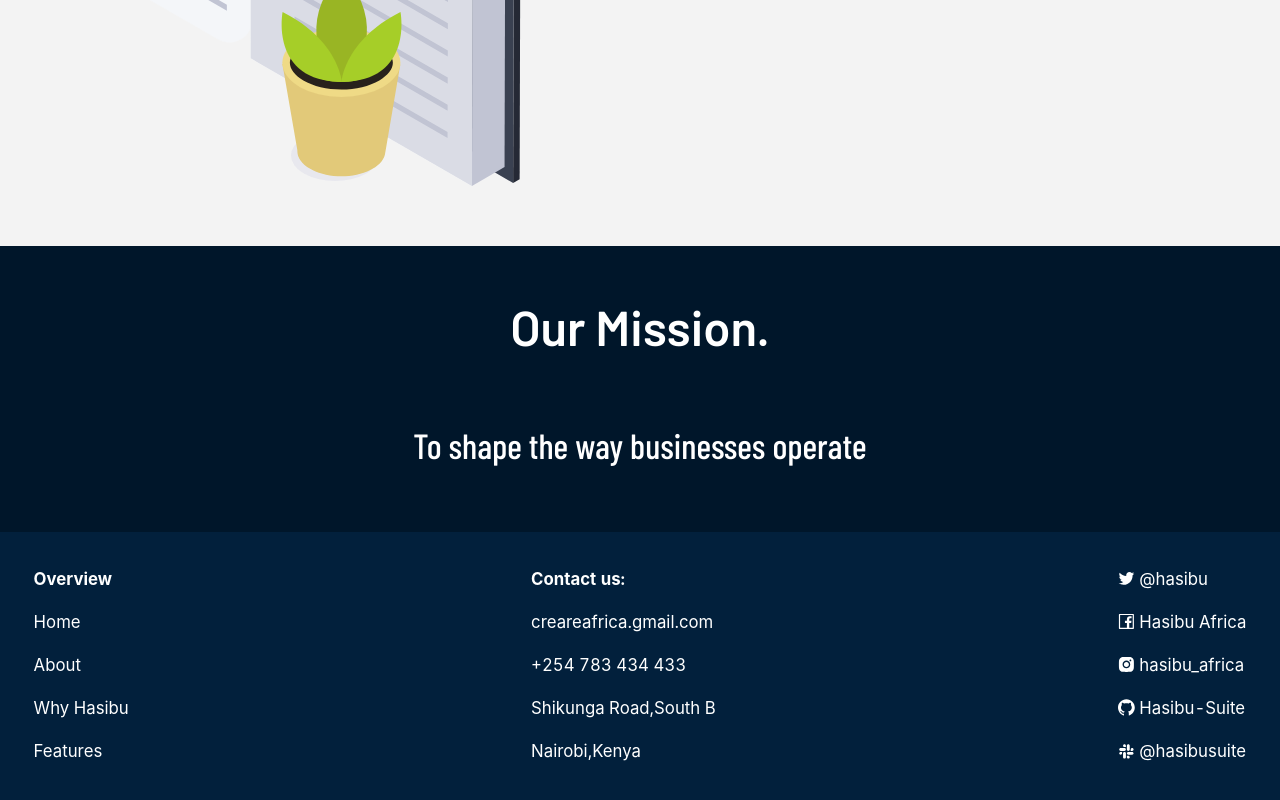
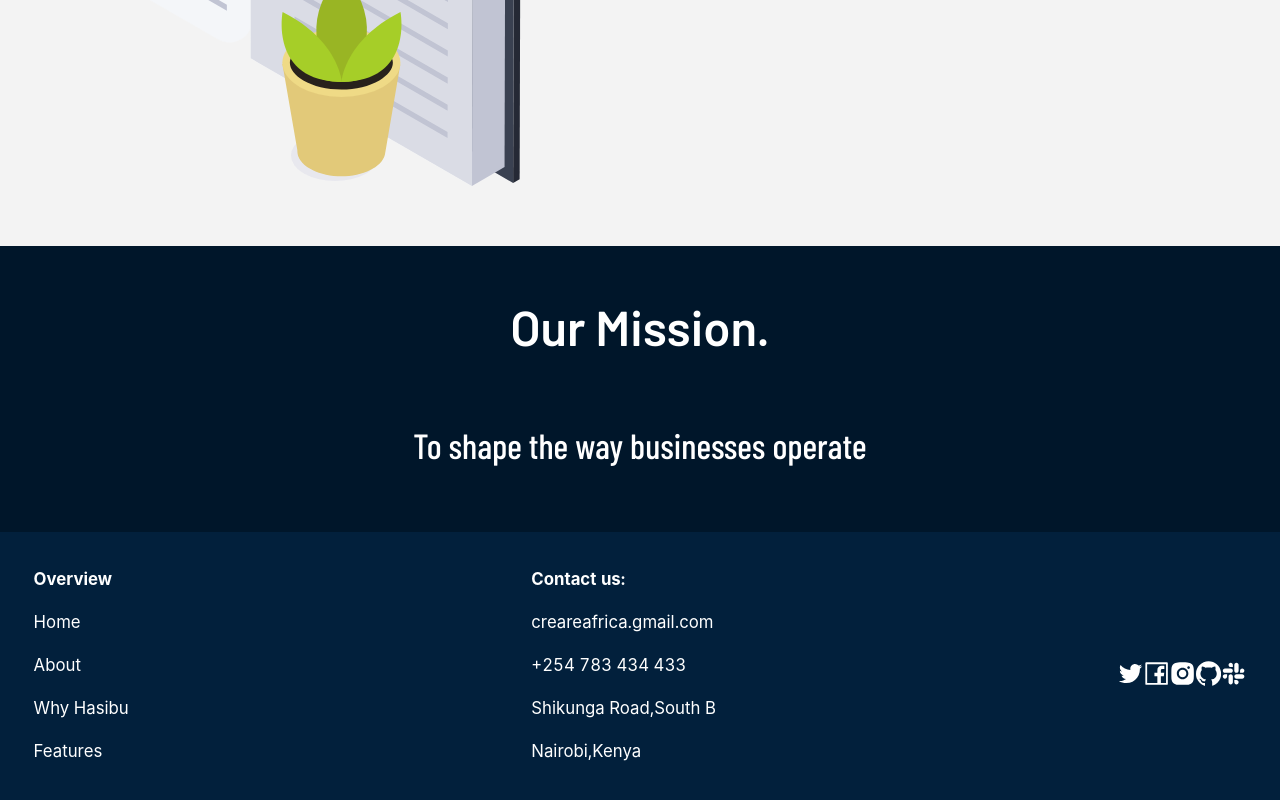
Before and after one commit to njeririziki/Next-, a Next.js app: page /about in a window 1280 px wide. Shown: the part 1354-2154 px from the top of the page. Built offline with nearby package versions, Linux system fonts and the light colour scheme; a web font is replaced by a local one.

Commit message:
fix:everything

```diff
--- a/Component/Cards/Grid.js
+++ b/Component/Cards/Grid.js
@@ -1,4 +1,4 @@
-import { Card, Col, Row } from 'antd';
+import { Card, Col, Row, Grid } from 'antd';
 import Analytics from '../../public/Analytics.svg'
 import Business from '../../public/Business.svg'
 import Investment from '../../public/Investment.svg'
--- a/Component/Footer.js
+++ b/Component/Footer.js
@@ -23,12 +23,12 @@
 </div>
 )
 const Socials=(
-  <div className={styles.itemsdiv}>
-  <p><TwitterOutlined/>  @hasibu </p>
-  <p>  <FacebookOutlined/>  Hasibu Africa </p>
-  <p> <InstagramFilled/>  hasibu_africa </p>
-  <p> <GithubFilled/>  Hasibu-Suite </p>
-  <p> <SlackOutlined/>  @hasibusuite </p>
+  <div className={styles.socials} >
+  <TwitterOutlined/>
+    <FacebookOutlined/>
+   <InstagramFilled/>
+   <GithubFilled/>
+   <SlackOutlined/>
 </div>
 )
 
@@ -44,9 +44,7 @@
       <Panel header="Contacts" key="2">
         {Contacts}
       </Panel>
-      <Panel header="Socials" key="3">
-        {Socials}
-      </Panel>
+      {Socials}
     </Collapse>
    <p>@creareafrica</p>
      </div>
--- a/Component/Homeheader.js
+++ b/Component/Homeheader.js
@@ -14,7 +14,7 @@
 
             <div
             className={whypg? styles.scrolheader:styles.header}>
-            <Link href='/'>
+            <Link  className={styles.logo} href='/'>
             <h1>Hasibu</h1>
 
             </Link>
--- a/pages/index.js
+++ b/pages/index.js
@@ -55,7 +55,7 @@
     <ul>
       <li> Standard package</li>
       <li>Taxes</li>
-      <li> Customized Reports</li>
+      <li> Daily Reports</li>
       <li> Notifications</li>
       <li> Analytics</li>
     </ul>
--- a/styles/Components.module.scss
+++ b/styles/Components.module.scss
@@ -12,6 +12,13 @@
     display:flex;
     flex-direction:column;
     justify-content:space-between;
+ }
+ .socials{
+   display:flex;
+   flex-direction:row;
+   justify-content:space-between;
+   width: 10vw;
+   font-size: 1.5em;
  }
  .smallheader{
     display: flex;
@@ -104,6 +111,10 @@
        height: 300px
 
     }
+    .socials{
+      width: 40vw;
+
+    }
     .multicarousel{
       width: 80%;
       height: 100%;
--- a/styles/Landing.module.scss
+++ b/styles/Landing.module.scss
@@ -59,6 +59,7 @@
   flex-direction: row;
   width:auto;
   height:40px;
+  cursor: pointer;
 }
 .headerdiv{
     display: flex;
@@ -93,7 +94,7 @@
   align-self: center;
   width: 20vw;
   display: flex;
- justify-content: space-evenly;
+ justify-content: space-between;
 }
 .button{
    margin: 2em 0em 0em  8em;
@@ -210,6 +211,7 @@
     height:auto;
     width:100vw;
     font-size: 3em;
+    text-align: center;
   //  background: #e1eff7;
  //   background-color: #001528;
  //    color: #f1efef;
@@ -267,6 +269,7 @@
     height: 100vh;
     font-size: 2em;
     font-weight: 400;
+    text-align: center;
 // background-color: #eff5f8;
 }
 .reviewcontainer{
@@ -436,6 +439,9 @@
         font-weight: 300;
         font-size: 1.3em;
         text-align: center;
+    }
+    .breadcrumbs{
+        width: 30vw;
     }
     .svg{
         //align-self: center;
```
